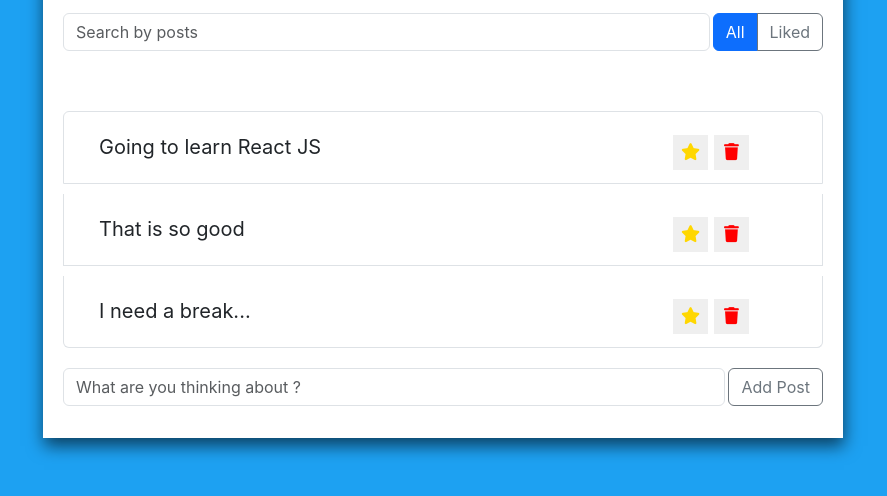
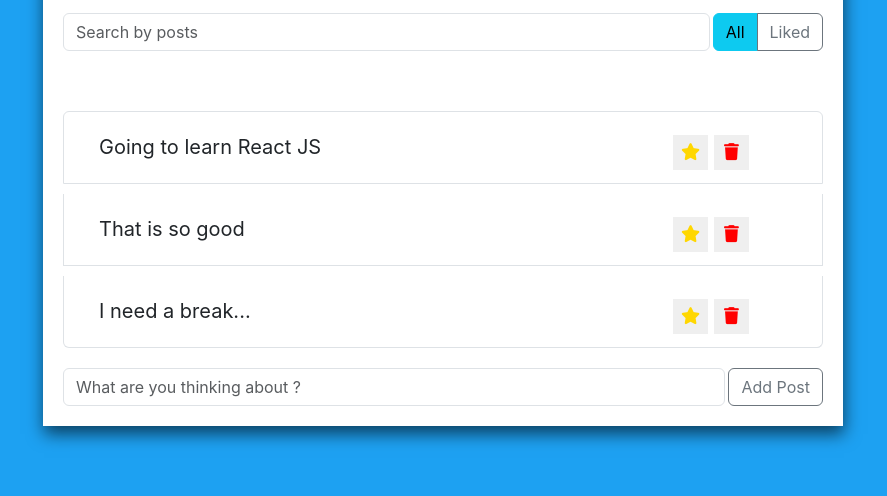
Before and after one commit to AbduraxmonBozorov/twitterAnalog, a React app: page / in a window 1280 px wide. Shown: the part 112-608 px from the top of the page, without its empty margins (197-1084 px from the left). Built offline with nearby package versions, Linux system fonts and the light colour scheme.

Commit message:
completed

```diff
--- a/src/components/App/App.css
+++ b/src/components/App/App.css
@@ -4,6 +4,5 @@
     box-shadow: 1px 8px 16px rgb(0, 0, 0, .6);
     background-color: #fff;
     padding: 20px;
-    overflow: auto;
-    height: 500px;
+
 }
--- a/src/components/App/App.js
+++ b/src/components/App/App.js
@@ -14,12 +14,16 @@ export default class App extends React.Component{
                 {label: 'Going to learn React JS', important: false, like: false, id: 1},
                 {label: 'That is so good', important: false, like: false, id: 2},
                 {label: 'I need a break...', important: false, like: false, id: 3},
-            ]
+            ],
+            term: '',
+            filter: 'all'
         }
         this.deleteItem=this.deleteItem.bind(this)
         this.addItem=this.addItem.bind(this)
         this.onToggleImportant=this.onToggleImportant.bind(this)
         this.onToggleLiked=this.onToggleLiked.bind(this)
+        this.onUpdateSearch=this.onUpdateSearch.bind(this)
+        this.onFilterSelect=this.onFilterSelect.bind(this)
 
         this.maxId=4
     }
@@ -83,18 +87,50 @@ export default class App extends React.Component{
         })
     }
 
+    searchPost(items, term){
+        if(term.length===0){
+            return items
+        }
+
+        return items.filter(item=>{
+            return item.label.indexOf(term) > -1
+        })
+
+    }
+
+    filtrPost(items, filter){
+        if(filter==='like'){
+            return items.filter(item=> item.like)
+        }
+        else{
+            return items
+        }
+    }
+
+    onUpdateSearch(term){
+        this.setState({term})
+    }
+
+    onFilterSelect(filter){
+        this.setState({filter})
+    }
+
     render (){
-        const liked = this.state.data.filter(item=>item.like).length
-        const allPosts=this.state.data.length
+        const {term, data, filter} = this.state
+        const liked = data.filter(item=>item.like).length
+        const allPosts=data.length
+
+        const visiablePosts = this.filtrPost(this.searchPost(data, term), filter)
+
         return(
             <div className="app">
             <AppHeader liked={liked} allPosts={allPosts} />
             <div className="search-panel d-flex">
-                <SearchPanel />
-                <PostStatusFilter />
+                <SearchPanel onUpdateSearch={this.onUpdateSearch} />
+                <PostStatusFilter filter={filter} onFilterSelect={this.onFilterSelect} />
             </div>
             <PostList
-                posts={this.state.data}
+                posts={visiablePosts}
                 onDelete={this.deleteItem}
                 onToggleImportant={this.onToggleImportant}
                 onToggleLiked={this.onToggleLiked}
--- a/src/components/PostStatusFilter/PostStatusFilter.js
+++ b/src/components/PostStatusFilter/PostStatusFilter.js
@@ -1,10 +1,35 @@
-const PostStatusFilter =()=>{
-    return (
-        <div className="btn-group">
-            <button className="btn btn-primary">All</button>
-            <button className="btn btn-outline-secondary">Liked</button>
-        </div>
-    )
+import React from "react"
+
+
+export default class PostStatusFilter extends React.Component {
+    constructor(props){
+        super(props);
+        this.buttons=[
+            {name: 'all', label: 'All'},
+            {name: 'like', label: 'Liked'}
+        ]
+    }
+
+    render(){
+
+        const buttons = this.buttons.map(({name, label})=>{
+            const active=this.props.filter === name;
+            const clazz= active ? 'btn-info' : 'btn-outline-secondary'
+            return (
+                <button
+                    key={name} type="button"
+                    className={`btn ${clazz}`}
+                    onClick={()=> this.props.onFilterSelect(name)} >
+                        {label}
+                </button>
+            )
+        })
+
+        return (
+            <div className="btn-group">
+                {buttons}
+            </div>
+        )
+    }
+
 }
-
-export default PostStatusFilter
--- a/src/components/SearchPanel/SearchPanel.js
+++ b/src/components/SearchPanel/SearchPanel.js
@@ -1,13 +1,30 @@
+import React from "react"
 import "./SearchPanel.css"
 
-const SearchPanel = () =>{
+export default class SearchPanel extends React.Component{
+    constructor(props){
+        super(props);
+        this.state={
+            term: ''
+        }
+        this.onUpdateSearch=this.onUpdateSearch.bind(this)
+    }
+
+    onUpdateSearch(e){
+        const term=e.target.value;
+        this.setState({term})
+        this.props.onUpdateSearch(term)
+    }
+
+    render(){
         return (
             <input
                 type="text"
                 className="form-control search-input"
                 placeholder="Search by posts"
+                onChange={this.onUpdateSearch}
             />
         )
     }
 
-export default SearchPanel
+}
```
Lines whose indentation alone changed are shown as unchanged.
